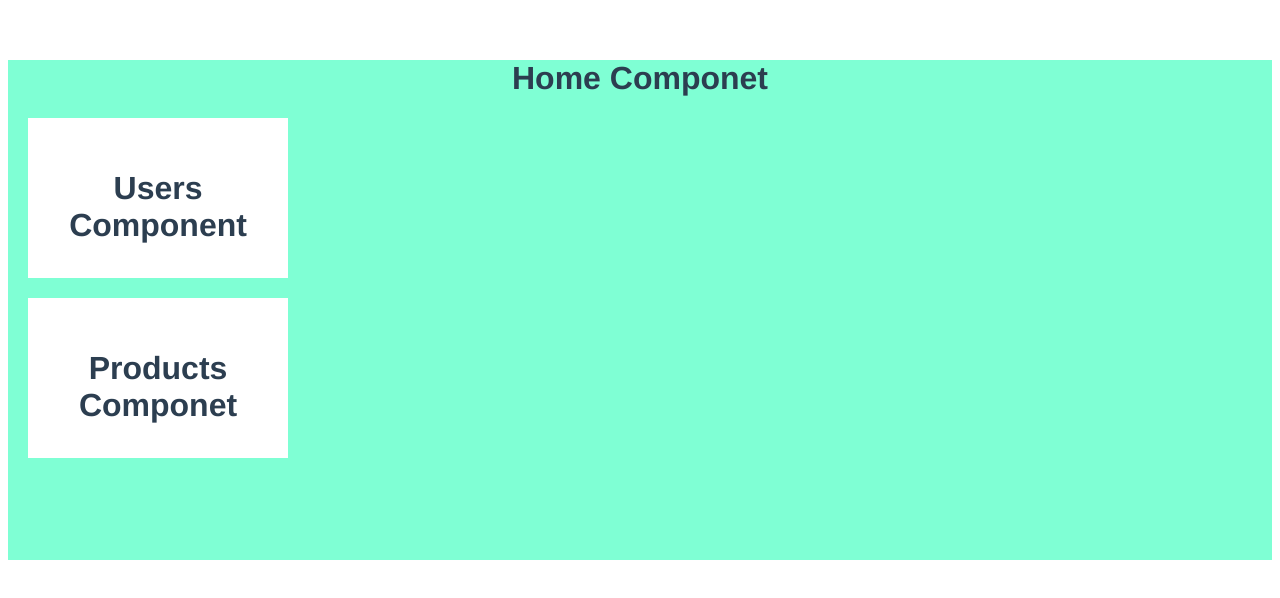
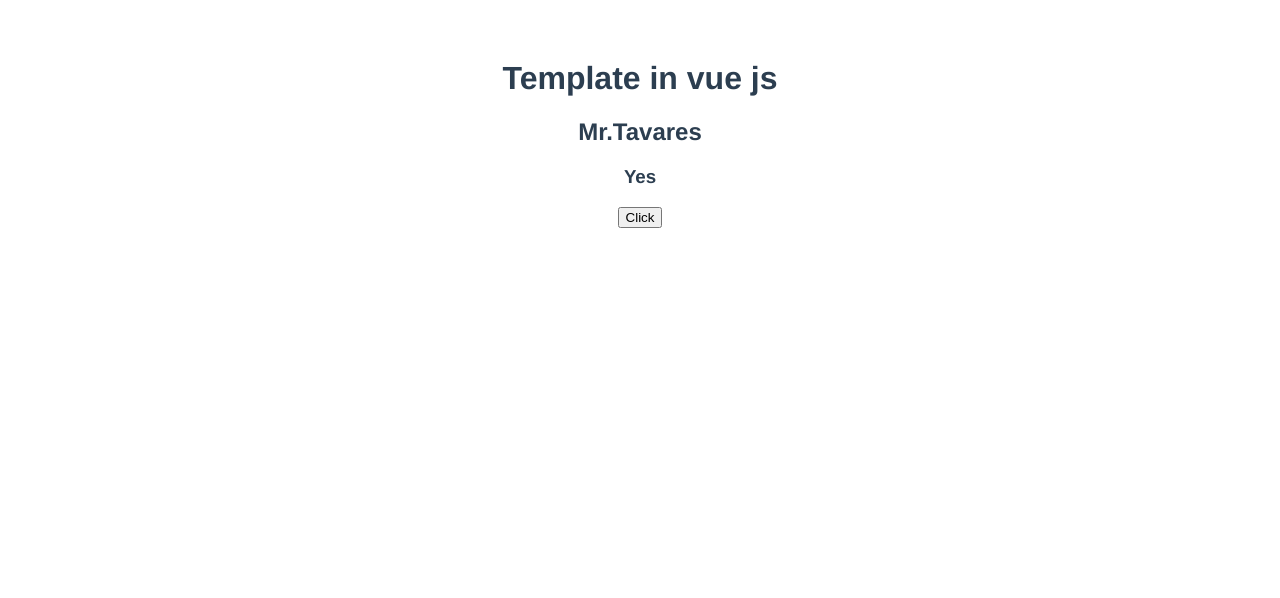
Before and after one commit to luistava/hello-vue, a Vue app: page / in a window 1280 px wide. Shown: the top 598 px of the page. Built offline with nearby package versions, Linux system fonts and the light colour scheme.

Commit message:
adding component Template

```diff
--- a/src/App.vue
+++ b/src/App.vue
@@ -1,18 +1,18 @@
 <template>
   <div>
       <!-- <img alt="Vue logo" src="./assets/logo.png"> -->
-      <HomeComponent/>
+      <TemplateComponents/>
   </div>
 
 </template>
 
 <script>
 
-import HomeComponent from './components/HomeComponent.vue'
+import TemplateComponents from './components/TemplateComponents.vue'
 export default {
   name: 'App',
     components:{
-      HomeComponent
+      TemplateComponents
     }
 }
 </script>
--- /dev/null
+++ b/src/components/TemplateComponents.vue
@@ -0,0 +1,27 @@
+<template>
+    <div>
+        <p v-html="header"></p>
+        <h2>{{name}}</h2>
+
+        <h3>{{ok?"Yes":"No"}}</h3>
+        <button v-on:click="hello">Click</button>
+    </div>
+</template>
+
+
+<script>
+export default {
+    name:"TemplateComponents",
+    data(){
+        return{
+            name:"Mr.Tavares",
+            ok:true,
+            header:"<h1>Template in vue js</h1>"
+        }
+    },methods:{
+        hello(){
+            this.ok = !this.ok
+        }
+    }
+}
+</script>
```
